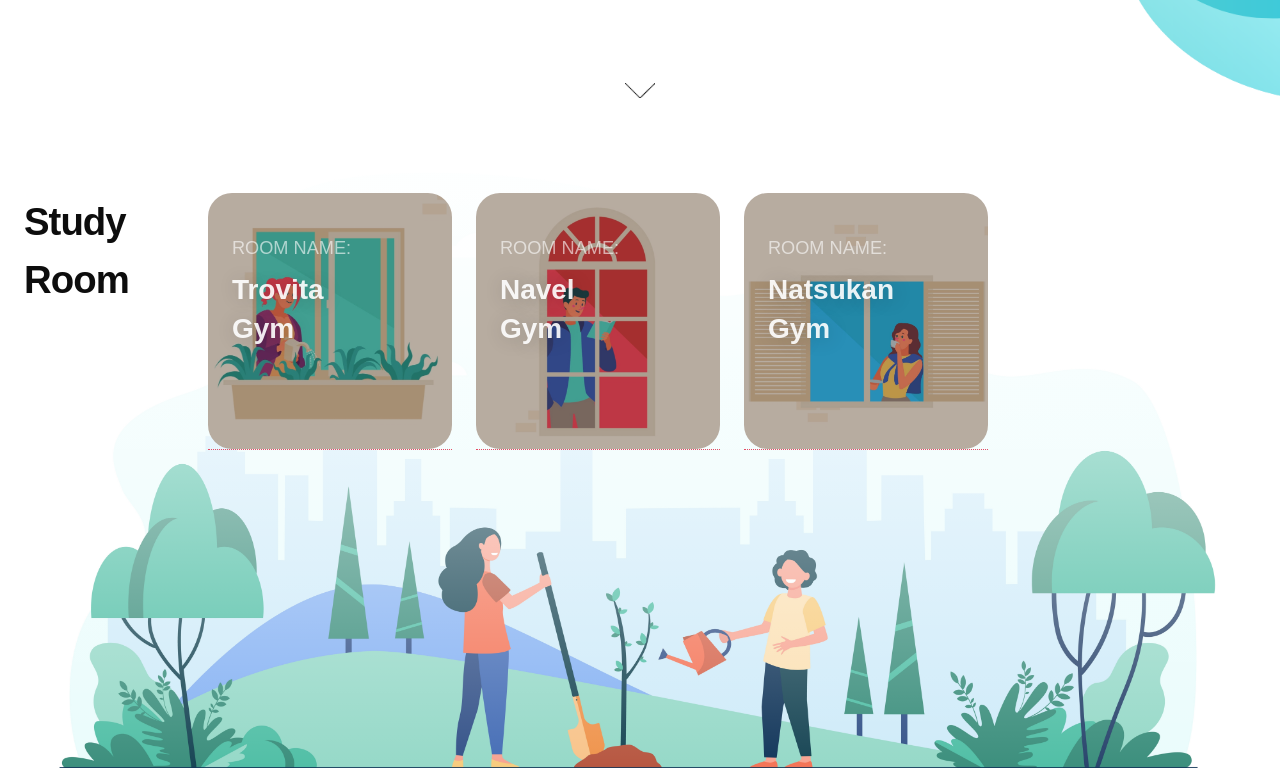
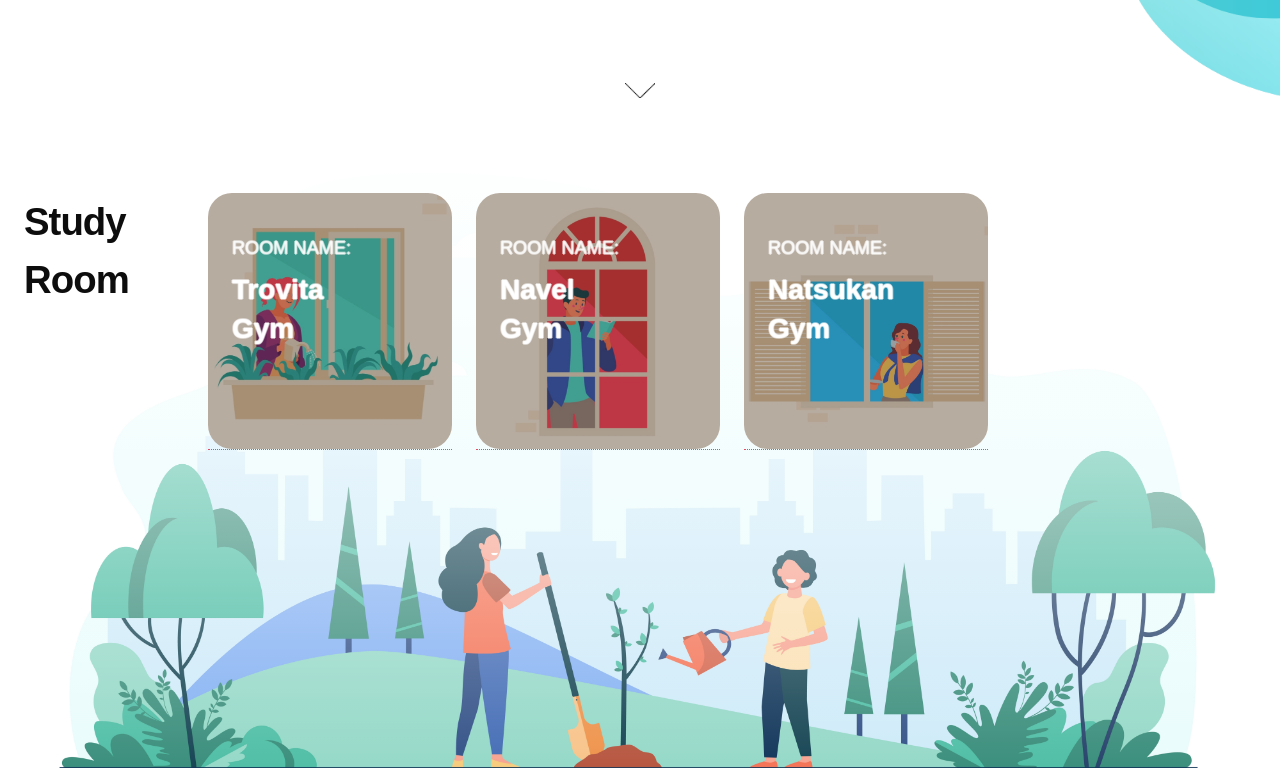
Before and after one commit to Val-Resh/ITECH-TEAM-PROJECT, a Django app: page / in a window 1280 px wide. Shown: the part 671-1439 px from the top of the page. Run offline with Django 4.2, Linux system fonts and the light colour scheme; data comes from the database, SQL or seed files in the repository; both versions use the stored data as it was before the commit; parts of the project's set-up code (start-up, migrations or seed data) failed here and were passed over.

Commit message:
Finalllly

```diff
--- a/static/assets/css/roomcards.css
+++ b/static/assets/css/roomcards.css
@@ -98,6 +98,7 @@ body{
     padding: var(--spacing-l);
     position: absolute;
     top: 0;
+    text-shadow: 1px 0 0 rgba(255, 255, 255, 0.5), -1px 0 0 rgba(255, 255, 255, 0.5), 0 1px 0 rgba(255, 255, 255, 0.5), 0 -1px 0 rgba(255, 255, 255, 0.5);
 }
 
 .card__category{
@@ -113,4 +114,5 @@ body{
     text-shadow: 2px 2px 20px rgba(0,0,0,0.2);
     line-height: 1.4;
     word-spacing: 100vw;
+    text-shadow: 1px 0 0 rgba(255, 255, 255, 0.5), -1px 0 0 rgba(255, 255, 255, 0.5), 0 1px 0 rgba(255, 255, 255, 0.5), 0 -1px 0 rgba(255, 255, 255, 0.5);
 }
--- a/templates/user-profile.html
+++ b/templates/user-profile.html
@@ -20,7 +20,6 @@ User Profile
             {% endif %}
             <div class="userinfomain">
                 <div class="info">{{ user.username }}</div>
-                <div class="info2">{{ user.email }}</div>
             </div>
             <div class="divider"></div>
             <div class="socialinfo">
```
Also changed, not shown: db.sqlite3 (deleted).
